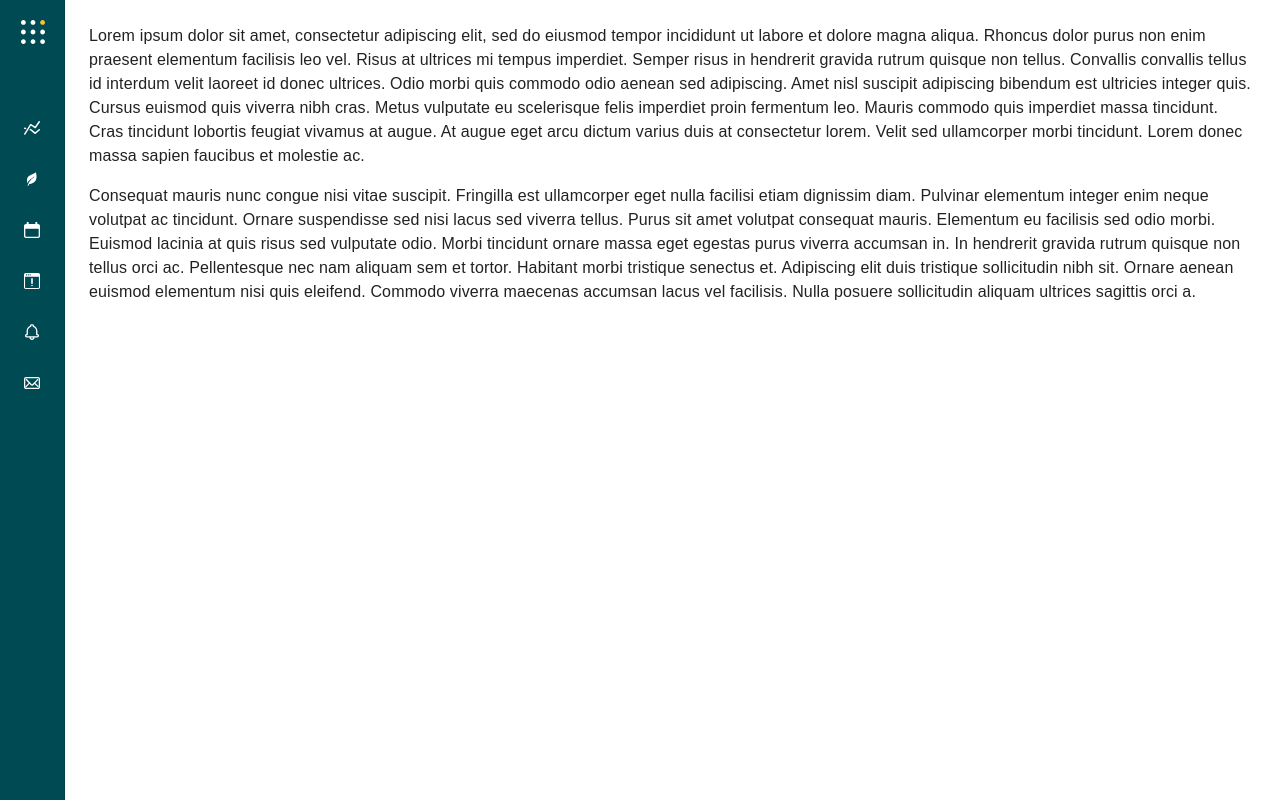
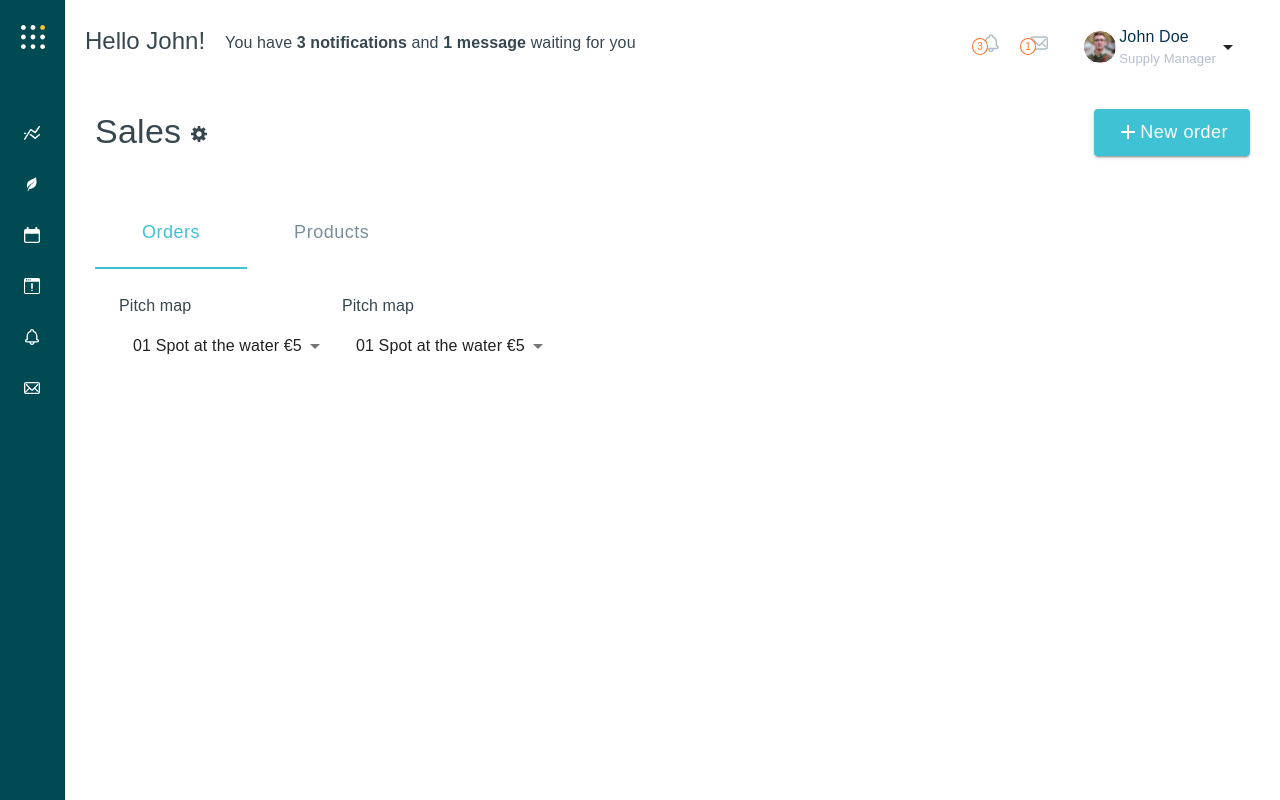
Before and after one commit to vasilis-lts/xfresh-admin, a React (Create React App) app: page / in a window 1280 px wide. Built offline with nearby package versions, Linux system fonts and the light colour scheme; a web font is replaced by a local one.

Commit message:
whatever

```diff
--- a/src/App.scss
+++ b/src/App.scss
@@ -20,10 +20,19 @@ html,body {
   overflow-x: hidden;
 }
 
+ ////////////////////
+ // COMMON
+ ////////////////////
 
- ////////////////////
- // COMPONENTS
- ////////////////////
+h5{font-size: 24px;}
+
+.flex{display: flex;}
+.flex-col{display: flex;flex-direction: column;}
+.text-primary-color{color:#37474F}
+
+ //////////////////////////
+ // COMPONENTS / overrides
+ /////////////////////////
 
  #leftDrawer{
 
@@ -35,3 +44,34 @@ html,body {
     }
 
  }
+
+ button.MuiTab-root{
+   text-transform: none!important;
+   padding: 25px 47px!important;
+   font-size: 18px;
+   font-weight: 500;
+   color: $lightGray;
+ }
+
+ .MuiTab-root.Mui-selected{
+   color: $lightBlue!important;
+ }
+
+ .MuiButton-root{text-transform: none!important;}
+
+ .MuiButton-root.MuiButton-contained.MuiButton-containedPrimary{
+   background-color: $lightBlue!important;
+ }
+
+ .MuiTypography-root.label{
+  color: $gray;
+  font-size: 16px;
+  font-weight: 500;
+}
+
+.MuiSelect-select.MuiSelect-outlined{
+ &:before{border-color: #fff;}
+}
+.MuiSelect-select.MuiSelect-outlined::after{
+ border-color: #fff;
+}
--- /dev/null
+++ b/src/components/Orders.tsx
@@ -0,0 +1,73 @@
+import styled from "@emotion/styled";
+import { Box, MenuItem, Select, Typography } from "@mui/material";
+import { outlinedInputClasses } from "@mui/material/OutlinedInput";
+
+export default function Orders() {
+
+  const OrdersContainer = styled('div')(({ theme }) => ({
+
+    '& .MuiSelect-select': {
+      borderColor: "#fff",
+    },
+    select: {
+      '&:before': {
+        borderColor: "#fff",
+      },
+      '&:after': {
+        borderColor: "#fff",
+      }
+    },
+
+  }));
+
+  const StyledSelect = styled(Select)(`
+  & .${outlinedInputClasses.notchedOutline} {
+    border-color: transparent;
+  }
+  &:hover .${outlinedInputClasses.notchedOutline} {
+    border-color: transparent;
+  }
+  &.${outlinedInputClasses.focused} .${outlinedInputClasses.notchedOutline} {
+    border-color: transparent;
+  }
+`);
+
+  return (
+    <OrdersContainer className="flex-col">
+
+      <Box className="flex">
+
+        <Box className="flex-col" sx={{ marginRight: 1 }}>
+          <Typography variant='subtitle2' className='label' >Pitch map</Typography>
+          <StyledSelect
+            labelId="demo-simple-select-label"
+            id="demo-simple-select"
+            className="w100 text-center"
+            value={1}
+          // onChange={handleChange}
+          >
+            <MenuItem value={1}>------ Select Pitch ------</MenuItem>
+            <MenuItem value={"1"}>01 Spot at the water €5</MenuItem>
+            <MenuItem value={"2"}>02 Spot in the corner with lots of privacy €2</MenuItem>
+          </StyledSelect>
+        </Box>
+
+        <Box className="flex-col">
+          <Typography variant='subtitle2' className='label'>Pitch map</Typography>
+          <StyledSelect
+            labelId="demo-simple-select-label"
+            id="demo-simple-select"
+            className="text-center"
+            value={1}
+          // onChange={handleChange}
+          >
+            <MenuItem value={1}>------ Select Pitch ------</MenuItem>
+            <MenuItem value={"1"}>01 Spot at the water €5</MenuItem>
+            <MenuItem value={"2"}>02 Spot in the corner with lots of privacy €2</MenuItem>
+          </StyledSelect>
+        </Box>
+
+      </Box>
+    </OrdersContainer>
+  )
+}
--- a/src/components/SidebarLayout.tsx
+++ b/src/components/SidebarLayout.tsx
@@ -6,6 +6,8 @@ import List from '@mui/material/List';
 import CssBaseline from '@mui/material/CssBaseline';
 import Typography from '@mui/material/Typography';
 import IconButton from '@mui/material/IconButton';
+import Tabs from '@mui/material/Tabs';
+import Tab from '@mui/material/Tab';
 
 import ListItem from '@mui/material/ListItem';
 import ListItemIcon from '@mui/material/ListItemIcon';
@@ -18,6 +20,13 @@ import { ReactComponent as CalendarIcon } from '../assets/icons/calendar.svg';
 import { ReactComponent as ExceptionIcon } from '../assets/icons/exception.svg';
 import { ReactComponent as NotificationIcon } from '../assets/icons/notification.svg';
 import { ReactComponent as MessageIcon } from '../assets/icons/message.svg';
+import { ReactComponent as UpicIcon } from '../assets/icons/upic.svg';
+import { ReactComponent as SettingsIcon } from '../assets/icons/settings.svg';
+
+import ArrowDropDownIcon from '@mui/icons-material/ArrowDropDown';
+import AddIcon from '@mui/icons-material/Add';
+import { Button } from '@mui/material';
+import Orders from './Orders';
 
 const drawerWidth = 196;
 
@@ -48,11 +57,53 @@ const DrawerHeader = styled('div')(({ theme }) => ({
   alignItems: 'center',
   justifyContent: 'flex-start',
   marginBottom: 30,
+  marginTop: 5,
   padding: theme.spacing(0, 2.5),
   // necessary for content to be below app bar
   ...theme.mixins.toolbar,
   '& svg': {
     marginLeft: 5
+  },
+
+}));
+
+const MainContent = styled('div')(({ theme }) => ({
+  display: 'flex',
+  flexDirection: "column",
+  padding: 20,
+  width: "100%",
+  paddingTop: 25,
+
+  '& .notification-container': {
+    margin: "0 15px",
+    position: "relative"
+  },
+  '& .notification-container svg': {
+    color: "#B0BEC5",
+    width: 18,
+    height: 18
+  },
+  '& .notification-counter': {
+    position: "absolute",
+    bottom: 4,
+    left: -10,
+    fontSize: 10,
+    borderRadius: "50%",
+    border: "1px solid #FF7024",
+    color: "#FF7024",
+    padding: "0 4px",
+    backgroundColor: "#fff"
+  },
+  '& .account-container': {
+    display: "flex", alignItems: "center", margin: "0 20px"
+  },
+  '& .account-username': {
+    fontSize: 16,
+    color: "#0A3450"
+  },
+  '& .account-occupation': {
+    fontSize: 13,
+    color: "#B4BED1"
   }
 }));
 
@@ -91,9 +142,47 @@ const Drawer = styled(MuiDrawer, { shouldForwardProp: (prop) => prop !== 'open'
   }),
 );
 
+interface TabPanelProps {
+  children?: React.ReactNode;
+  index: number;
+  value: number;
+}
+
+function a11yProps(index: number) {
+  return {
+    id: `simple-tab-${index}`,
+    'aria-controls': `simple-tabpanel-${index}`,
+  };
+}
+
+function TabPanel(props: TabPanelProps) {
+  const { children, value, index, ...other } = props;
+
+  return (
+    <div
+      role="tabpanel"
+      hidden={value !== index}
+      id={`simple-tabpanel-${index}`}
+      aria-labelledby={`simple-tab-${index}`}
+      {...other}
+    >
+      {value === index && (
+        <Box sx={{ p: 3 }}>
+          <Typography>{children}</Typography>
+        </Box>
+      )}
+    </div>
+  );
+}
+
 export default function SidebarLayout() {
   // const theme = useTheme();
   const [open, setOpen] = React.useState(false);
+  const [value, setValue] = React.useState(0);
+
+  const handleChange = (event: React.SyntheticEvent, newValue: number) => {
+    setValue(newValue);
+  };
 
   const handleDrawerOpen = () => {
     setOpen(true);
@@ -171,35 +260,77 @@ export default function SidebarLayout() {
         </List>
 
       </Drawer>
-      <Box component="main" sx={{ flexGrow: 1, p: 3 }}>
-        <Typography paragraph>
-          Lorem ipsum dolor sit amet, consectetur adipiscing elit, sed do eiusmod
-          tempor incididunt ut labore et dolore magna aliqua. Rhoncus dolor purus non
-          enim praesent elementum facilisis leo vel. Risus at ultrices mi tempus
-          imperdiet. Semper risus in hendrerit gravida rutrum quisque non tellus.
-          Convallis convallis tellus id interdum velit laoreet id donec ultrices.
-          Odio morbi quis commodo odio aenean sed adipiscing. Amet nisl suscipit
-          adipiscing bibendum est ultricies integer quis. Cursus euismod quis viverra
-          nibh cras. Metus vulputate eu scelerisque felis imperdiet proin fermentum
-          leo. Mauris commodo quis imperdiet massa tincidunt. Cras tincidunt lobortis
-          feugiat vivamus at augue. At augue eget arcu dictum varius duis at
-          consectetur lorem. Velit sed ullamcorper morbi tincidunt. Lorem donec massa
-          sapien faucibus et molestie ac.
-        </Typography>
-        <Typography paragraph>
-          Consequat mauris nunc congue nisi vitae suscipit. Fringilla est ullamcorper
-          eget nulla facilisi etiam dignissim diam. Pulvinar elementum integer enim
-          neque volutpat ac tincidunt. Ornare suspendisse sed nisi lacus sed viverra
-          tellus. Purus sit amet volutpat consequat mauris. Elementum eu facilisis
-          sed odio morbi. Euismod lacinia at quis risus sed vulputate odio. Morbi
-          tincidunt ornare massa eget egestas purus viverra accumsan in. In hendrerit
-          gravida rutrum quisque non tellus orci ac. Pellentesque nec nam aliquam sem
-          et tortor. Habitant morbi tristique senectus et. Adipiscing elit duis
-          tristique sollicitudin nibh sit. Ornare aenean euismod elementum nisi quis
-          eleifend. Commodo viverra maecenas accumsan lacus vel facilisis. Nulla
-          posuere sollicitudin aliquam ultrices sagittis orci a.
-        </Typography>
-      </Box>
+      <MainContent>
+        <Box id="mainContentHeader" sx={{ display: 'flex', justifyContent: "space-between" }}>
+          <Box sx={{ display: 'flex' }}>
+            <Typography variant='h5' className='text-primary-color'>
+              Hello John!
+            </Typography>
+            <Typography variant='h6' className='text-primary-color' style={{ marginLeft: 20, marginTop: 5, fontSize: 16 }}>
+              You have <b>3 notifications</b> and <b>1 message</b> waiting for you
+            </Typography>
+          </Box>
+          <Box sx={{ display: 'flex', alignItems: "center" }} className="sales-header-right">
+            <div className="notification-container">
+              <NotificationIcon />
+              <div className="notification-counter">3</div>
+            </div>
+            <div className="notification-container">
+              <MessageIcon />
+              <div className="notification-counter">1</div>
+            </div>
+            <div className="account-container">
+              <UpicIcon style={{ marginRight: 2 }} />
+              <div className="flex-col">
+                <div className="account-username">John Doe</div>
+                <div className="account-occupation">Supply Manager</div>
+              </div>
+              <ArrowDropDownIcon />
+            </div>
+          </Box>
+        </Box>
+        <Box id="mainContentBody" className="flex-col" style={{ marginTop: 40, padding: "0 10px" }} >
+
+          <Box sx={{ display: 'flex', justifyContent: "space-between" }}>
+
+            <Box sx={{ display: 'flex', alignItems: "center" }}>
+              <Typography variant='h4' className='text-primary-color'>Sales</Typography>
+              <SettingsIcon style={{ marginLeft: 10, marginTop: 3, color: "#37474F" }} />
+            </Box>
+
+            <Box>
+              <Button variant='contained' size='large' style={{ fontSize: 18 }}><AddIcon /> New order</Button>
+            </Box>
+
+          </Box>
+
+          <Box sx={{ width: '100%', marginTop: 5 }}>
+            <Box>
+              <Tabs
+                value={value}
+                onChange={handleChange}
+                aria-label="basic tabs"
+                TabIndicatorProps={{
+                  style: {
+                    backgroundColor: "#3FC2D4"
+                  }
+                }}
+              >
+                <Tab label="Orders" {...a11yProps(0)} />
+                <Tab label="Products" {...a11yProps(1)} />
+              </Tabs>
+            </Box>
+            <TabPanel value={value} index={0}>
+              <Orders />
+            </TabPanel>
+            <TabPanel value={value} index={1}>
+              Item Two
+            </TabPanel>
+
+          </Box>
+
+        </Box>
+      </MainContent>
     </Box>
   );
 }
--- a/src/styles/_colors.scss
+++ b/src/styles/_colors.scss
@@ -1 +1,4 @@
 $teal_dark: #004A54;
+$lightBlue: #3FC2D4;
+$lightGray: #78909C;
+$gray: #37474F;
```
Also changed, not shown: src/assets/icons/settings.svg, src/assets/icons/upic.svg (added).
